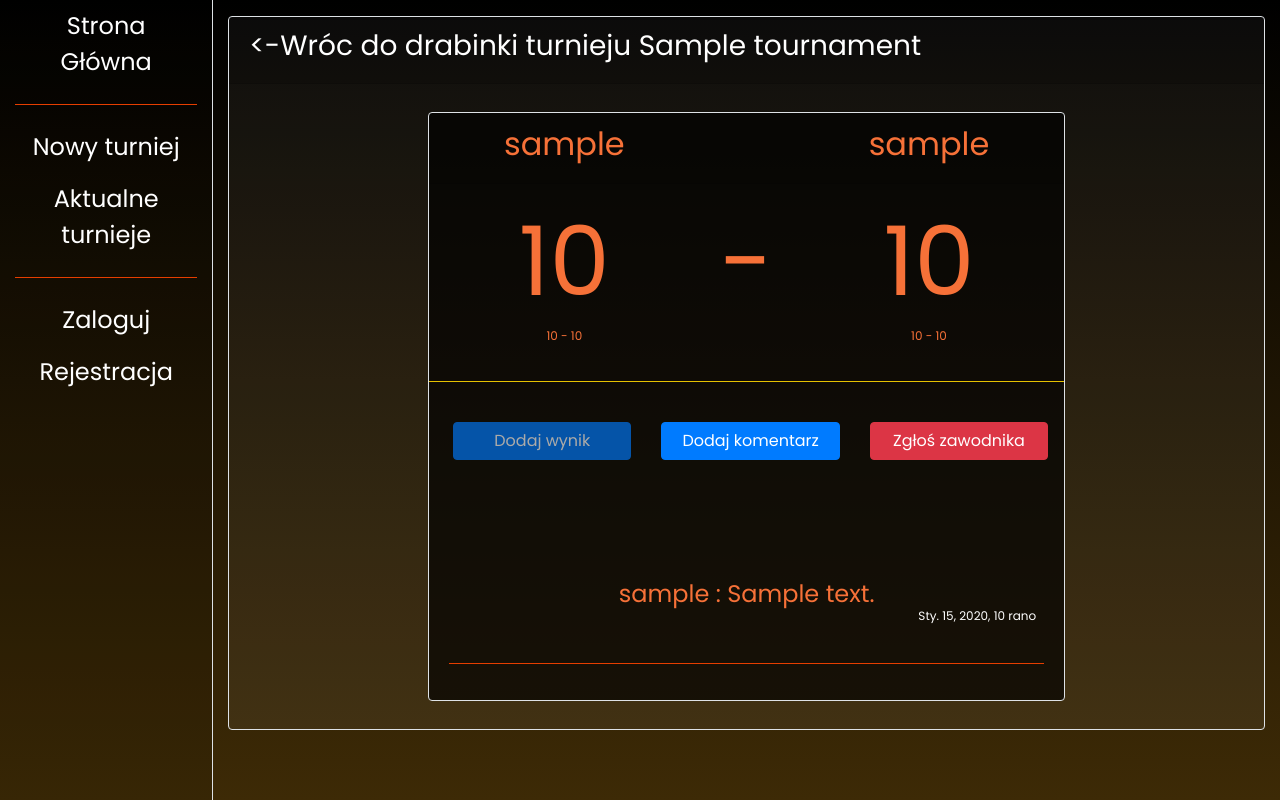
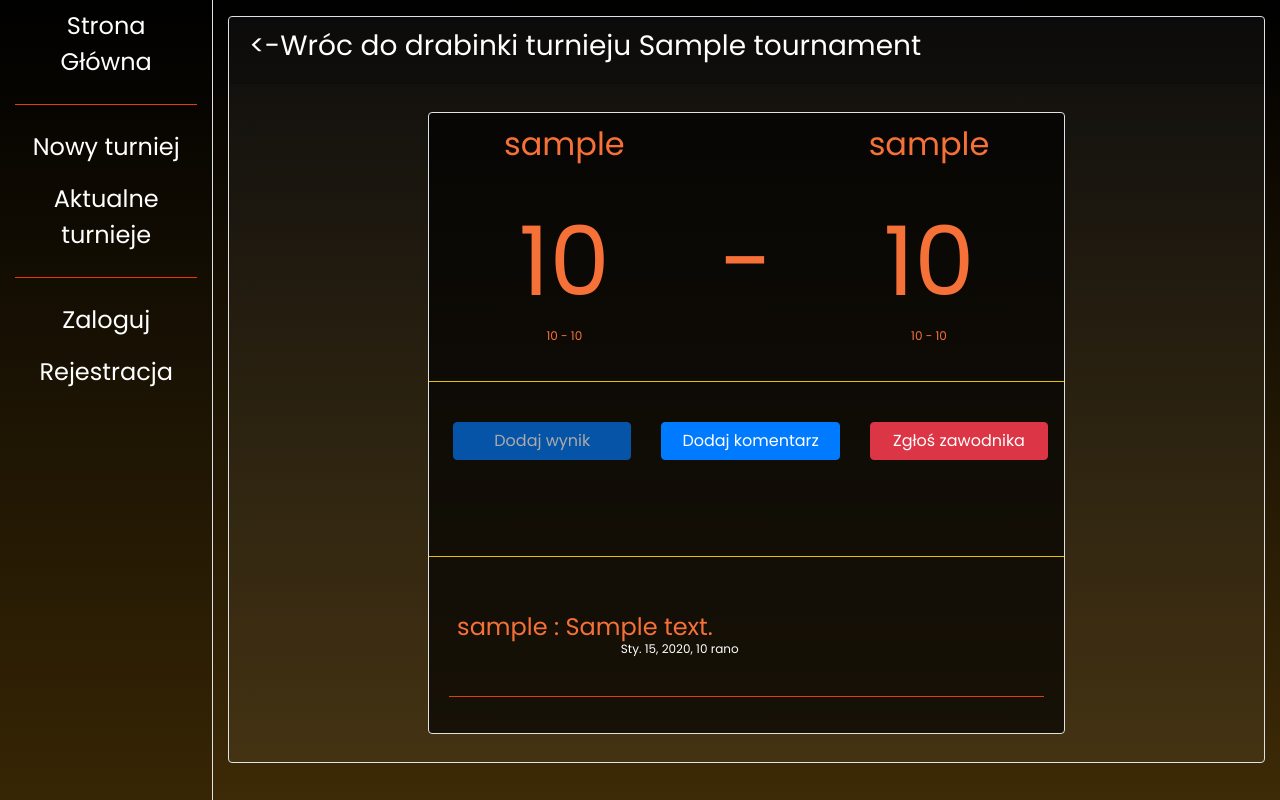
Before and after one commit to psgoral/Django-Tournament-Creator, a Django app: a page that uses main/templates/main/match.html in a window 1280 px wide. Run offline with Django 3.2, Linux system fonts and the light colour scheme; tables that the repository leaves empty hold one stand-in row (values such as "Sample post"); some libraries are stand-ins or nearby versions.

Commit message:
deploy-script

```diff
--- a/main/templates/main/match.html
+++ b/main/templates/main/match.html
@@ -128,10 +128,11 @@
                                     </div>
 
                                 </div>
+                                <hr style="background-color: gold;">
                                 <div class="card-body mt-2">
                                     {%for comment in comments%}
-                                    <div class="col mt-1 p-2 text-center">
-                                        <h4>
+                                    <div class="col-6 mt-1 p-2 text-center">
+                                        <h4 class="text-left">
                                             {{comment.author}} : {{comment.message}}
                                             <p class="small text-white text-right" style="font-size:12px">
                                                 {{comment.date}}</p>
```
